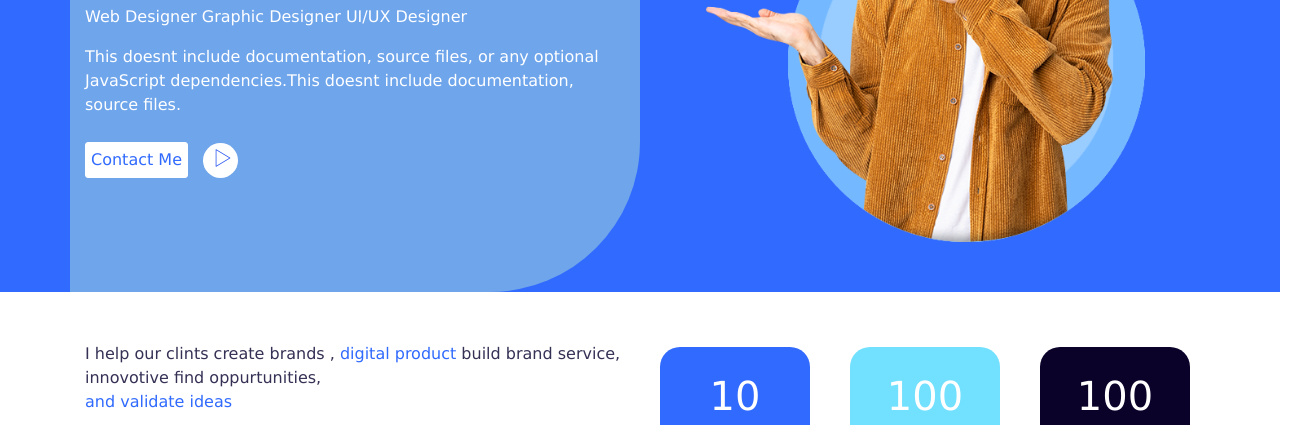
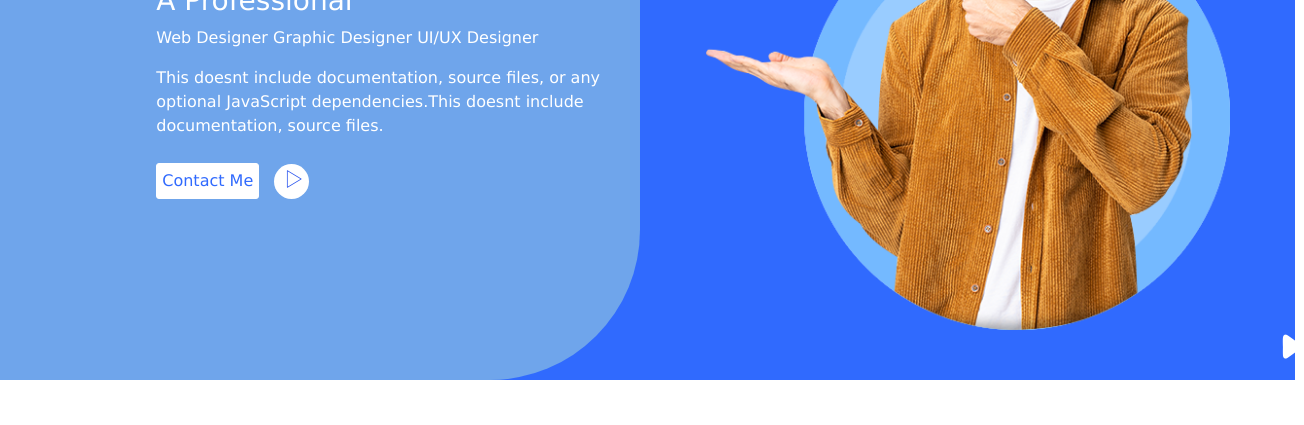
Before and after one commit to RajaRanjithkumar17/portfolio, a plain HTML site: page docs/index.html in a window 1280 px wide. Shown: the part 347-772 px from the top of the page, 1304 px wide, since content can reach past the window. Drawn offline with Linux system fonts and the light colour scheme.

Commit message:
final commit

```diff
--- a/docs/index.html
+++ b/docs/index.html
@@ -54,9 +54,9 @@
     <!-- banner -->
     <div class="flex-banner">
         <div class="flexbox">
-           <div class="container">
 
-           <div class="containr">
+
+
 
             <div class="row">
                 <div class=" col-xl-6  banner-text">
@@ -86,8 +86,8 @@
                 </div>
             </div>
 
-           </div>
-        </div>
+
+
     </div>
     </div>
 
--- a/docs/syle.css
+++ b/docs/syle.css
@@ -115,12 +115,14 @@
     background-color: rgb(111, 165, 235);
     border-radius: 0 0 150px ;
 
+
 }
 .txt{
     justify-content: center;
     align-items: center;
 
    padding-top: 25%;
+   padding-left: 25%;
     /* padding-left: 25%; */
 }
 .txt button{
```
